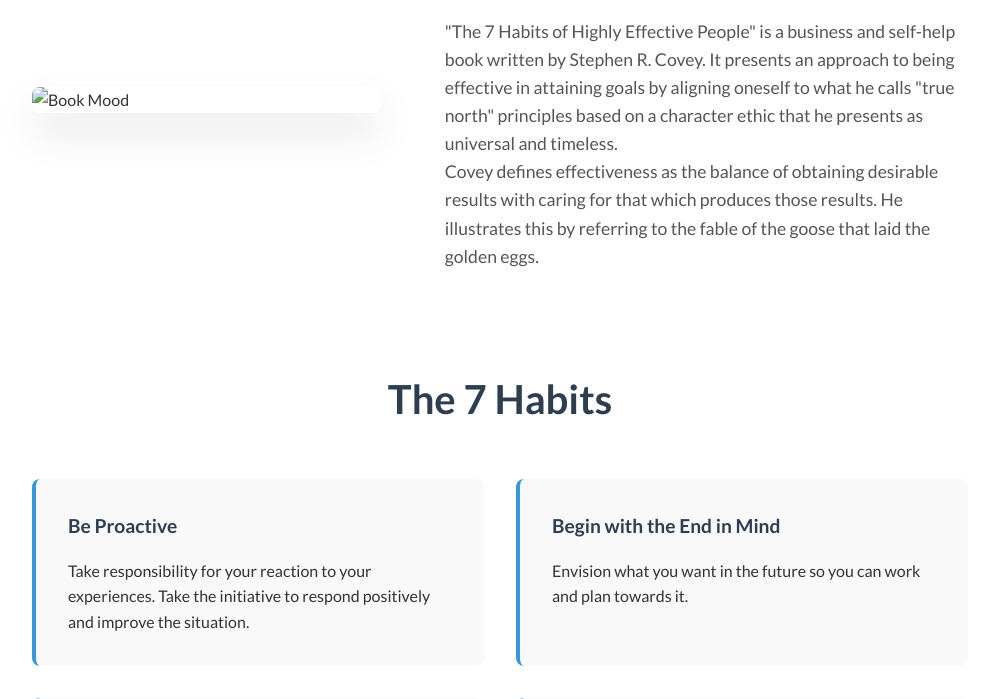
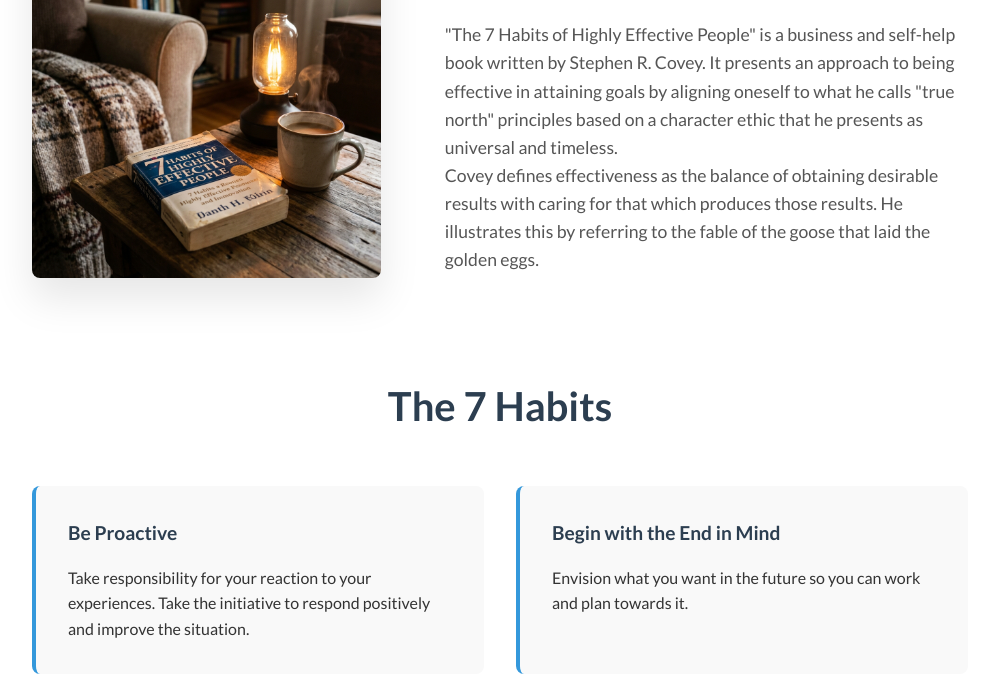
Before and after one commit to rajoriaaditya80-cpu/Aditya, a plain HTML site: page index.html in a window 1280 px wide. Shown: the part 401-1100 px from the top of the page, without its empty margins (140-1126 px from the left). Drawn offline with Linux system fonts and the light colour scheme; files whose address does not match are found by name.

Commit message:
Update index.html

```diff
--- a/index.html
+++ b/index.html
@@ -25,7 +25,7 @@
 
         <section class="book-details">
             <div class="book-cover-placeholder">
-                <img src="assets/book_mood.png" alt="Book Mood" class="mood-image">
+                <img src="book_mood.png" alt="Book Mood" class="mood-image">
             </div>
             <div class="book-info">
                 <h2>About the Book</h2>
@@ -129,4 +129,5 @@
     </footer>
 </body>
 
+
 </html>
```
